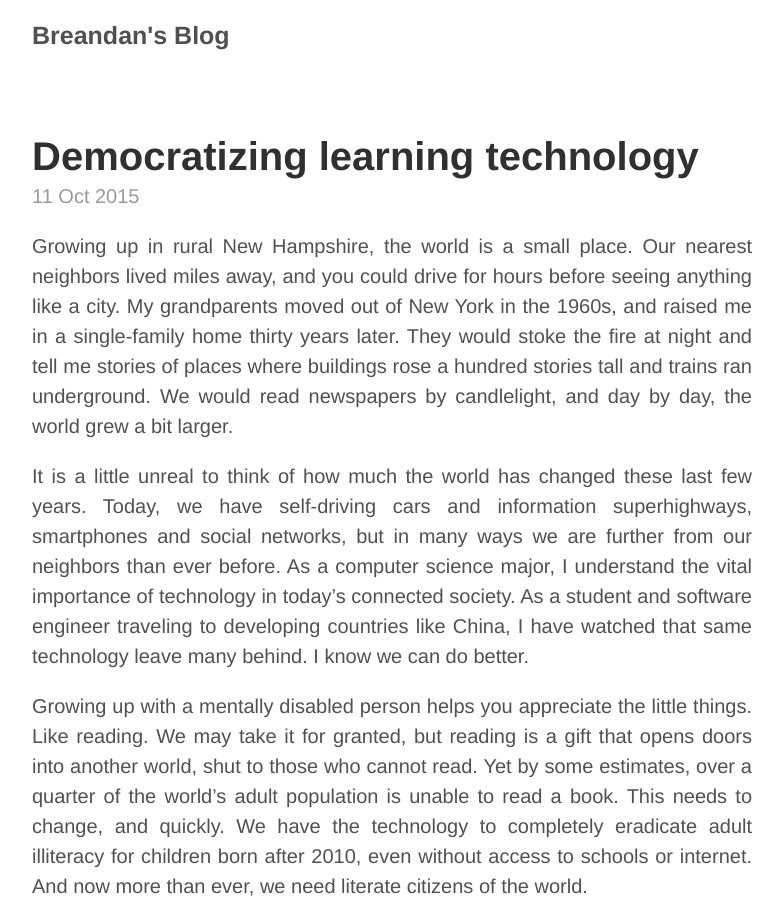
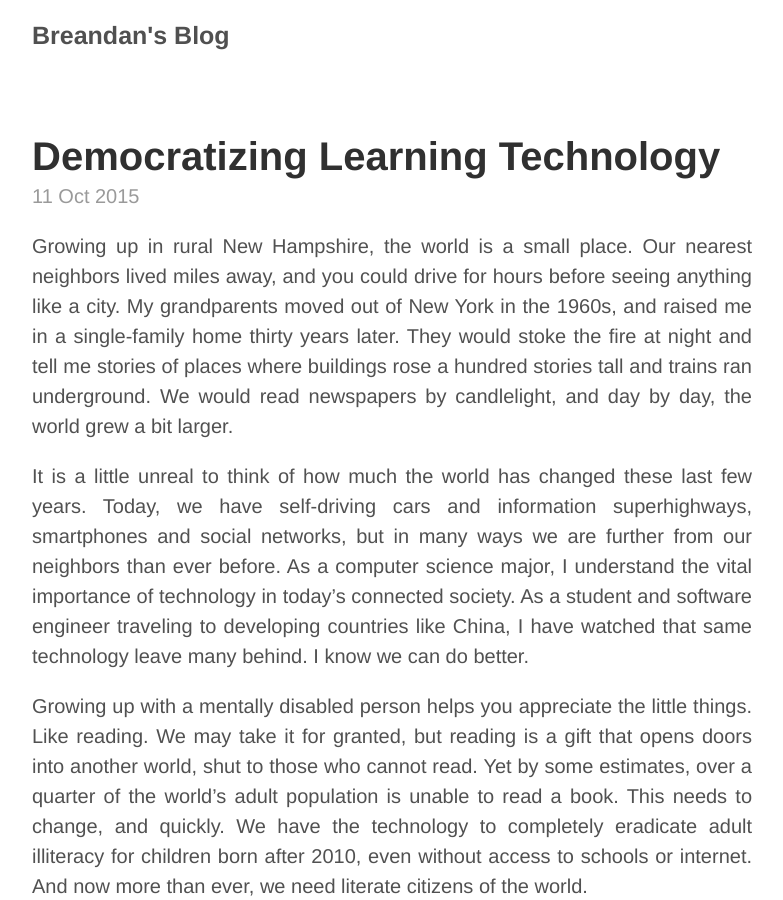
Before and after one commit to breandan/breandan.github.io, a Jekyll site: the page built from _posts/2015-10-11-why-education-matters.md, in a window 1280 px wide and 900 px high. Shown: the whole window, without its empty margins (248-1031 px from the left). Built offline with Jekyll 4.4.1, drawn with Linux system fonts in a browser that asks for light colours; nearby versions of some CDN libraries; comment, search, counter and statistics services are not loaded.

Commit message:
Fix capitalization

```diff
--- a/_posts/2015-10-11-why-education-matters.md
+++ b/_posts/2015-10-11-why-education-matters.md
@@ -1,6 +1,6 @@
 ---
 layout: post
-title: Democratizing learning technology
+title: Democratizing Learning Technology
 ---
 
 Growing up in rural New Hampshire, the world is a small place. Our nearest neighbors lived miles away, and you could drive for hours before seeing anything like a city. My grandparents moved out of New York in the 1960s, and raised me in a single-family home thirty years later. They would stoke the fire at night and tell me stories of places where buildings rose a hundred stories tall and trains ran underground. We would read newspapers by candlelight, and day by day, the world grew a bit larger.
```
